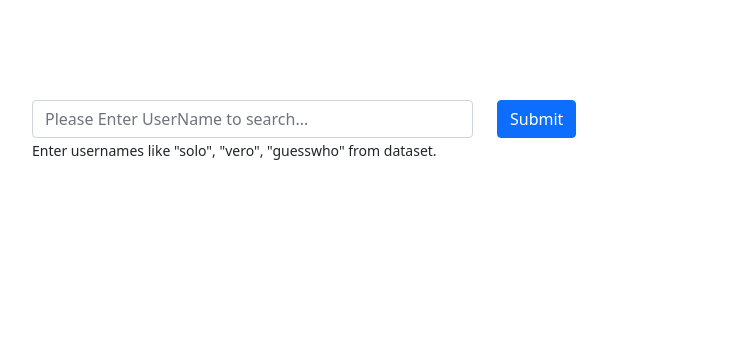
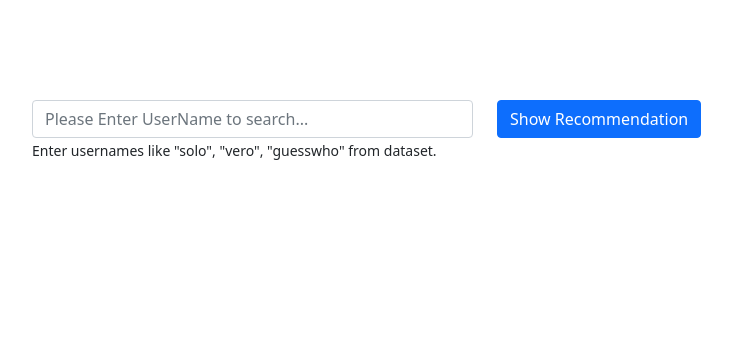
Before and after one commit to vinaythm2003/vinaythm-sbpr-upgrad, a Flask app: page / in a window 1280 px wide. Shown: the part 56-420 px from the top of the page, without its empty margins (50-782 px from the left). Run offline with Flask 2, Linux system fonts and the light colour scheme; parts of the project's set-up code (start-up, migrations or seed data) failed here and were passed over.

Commit message:
Update index.html

```diff
--- a/templates/index.html
+++ b/templates/index.html
@@ -51,7 +51,7 @@
               </p>
             </div>
             <div class="col-sm-2">
-              <input type="submit" class="btn btn-primary" value="Submit" />
+              <input type="submit" class="btn btn-primary" value="Show Recommendation" />
             </div>
           </div>
           <div class="row">
```
